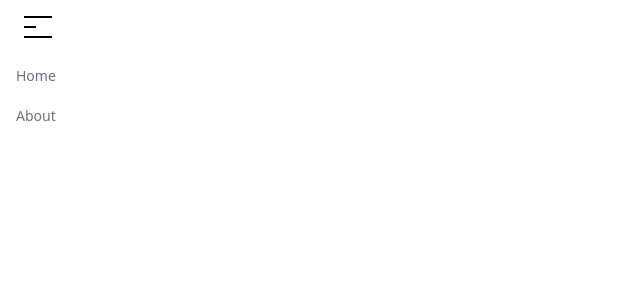
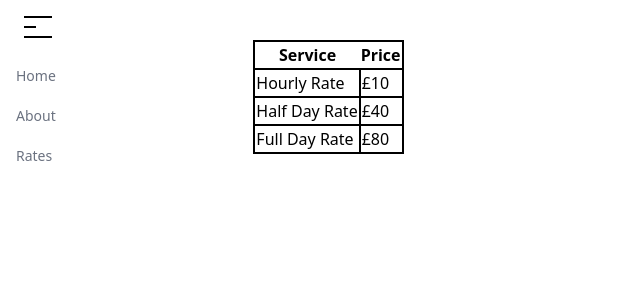
Before and after one commit to andrew03meyer/rachael-nannying-wesbite, a React (Create React App) app: page /rates in a window 1280 px wide. Before the commit this address had no page. Shown: the top 300 px of the page, without its empty margins (0-640 px from the left). Built offline with nearby package versions, Linux system fonts and the light colour scheme.

Commit message:
Added rates. Visuals

```diff
--- a/src/App.js
+++ b/src/App.js
@@ -3,6 +3,7 @@ import { BrowserRouter, Routes, Route } from "react-router-dom";
 import Homepage from "./Homepage/Homepage";
 import About from "./About/About";
 import Sidebar from "./Sidebar/Sidebar";
+import Rates from "./Rates/Rates";
 
 function App() {
   return (
@@ -14,6 +15,7 @@ function App() {
         <Routes>
           <Route path="/" element={<Homepage />} />
           <Route path="/about" element={<About />} />
+          <Route path="/rates" element={<Rates />} />
         </Routes>
       </BrowserRouter>
     </div>
--- a/src/Homepage/Homepage.js
+++ b/src/Homepage/Homepage.js
@@ -5,8 +5,23 @@ function Homepage() {
     <div className="flex flex-col items-center">
       <img src={NannyPic} alt="Nanny" className="z-0 opacity-70 w-full"/>
       <div className="z-1 absolute m-10">
-        <h2 className="  text-2xl">Homepage</h2>
-        <h2 className="">homepage:</h2>
+        <h2 className="underline text-4xl m-10 text-center">Rachael Wright Nannying</h2>
+
+        <h2 className="text-3xl m-5">Location</h2>
+        <p className="text-xl m-5 mb-10">
+          I'm based in Tewkesbury, but am happy to travel to surrounding areas. Please contact me to discuss your requirements.
+        </p>
+
+        <h2 className="text-3xl m-5">About Me</h2>
+        <p className="text-xl m-5 mb-10">
+          It if sometimes furnished unwilling as additions so. Blessing resolved peculiar fat graceful ham.
+          Sussex on at really ladies in as elinor. Sir sex opinions age properly extended. Advice branch vanity
+          or do thirty living. Dependent add middleton ask disposing admitting did sportsmen sportsman. Warmly
+          little before cousin sussex entire men set. Blessing it ladyship on sensible judgment settling outweigh.
+          Worse linen an of civil jokes leave offer. Parties all clothes removal cheered calling prudent her. And
+          residence for met the estimable disposing. Mean if he they been no hold mr. Is at much do made took held help.
+          Latter person am secure of estate genius at.
+        </p>
       </div>
     </div>
   );
--- /dev/null
+++ b/src/Rates/Rates.js
@@ -0,0 +1,30 @@
+function Rates() {
+  return (
+    <div className="flex flex-col items-center">
+      <table className="table-fixed m-10">
+        <thead className="border-solid border-2 border-black">
+        <tr>
+          <th>Service</th>
+          <th>Price</th>
+        </tr>
+        </thead>
+        <tbody className="border-solid border-2 border-black">
+        <tr>
+          <td className="border-solid border-2 border-black">Hourly Rate</td>
+          <td className="border-solid border-2 border-black">£10</td>
+        </tr>
+        <tr>
+          <td className="border-solid border-2 border-black">Half Day Rate</td>
+          <td className="border-solid border-2 border-black">£40</td>
+        </tr>
+        <tr>
+          <td className="border-solid border-2 border-black">Full Day Rate</td>
+          <td className="border-solid border-2 border-black">£80</td>
+        </tr>
+        </tbody>
+      </table>
+    </div>
+  );
+}
+
+export default Rates;
--- a/src/Sidebar/Sidebar.js
+++ b/src/Sidebar/Sidebar.js
@@ -21,6 +21,12 @@ function Sidebar(){
             About
             </Link>
         </li>
+
+        <li>
+            <Link to="/rates" className="group-hover:block hidden truncate rounded-lg px-4 py-2 text-sm font-medium text-gray-500 hover:bg-gray-100 hover:text-gray-700">
+            Rates
+            </Link>
+        </li>
     </ul>
     );
 }
```
